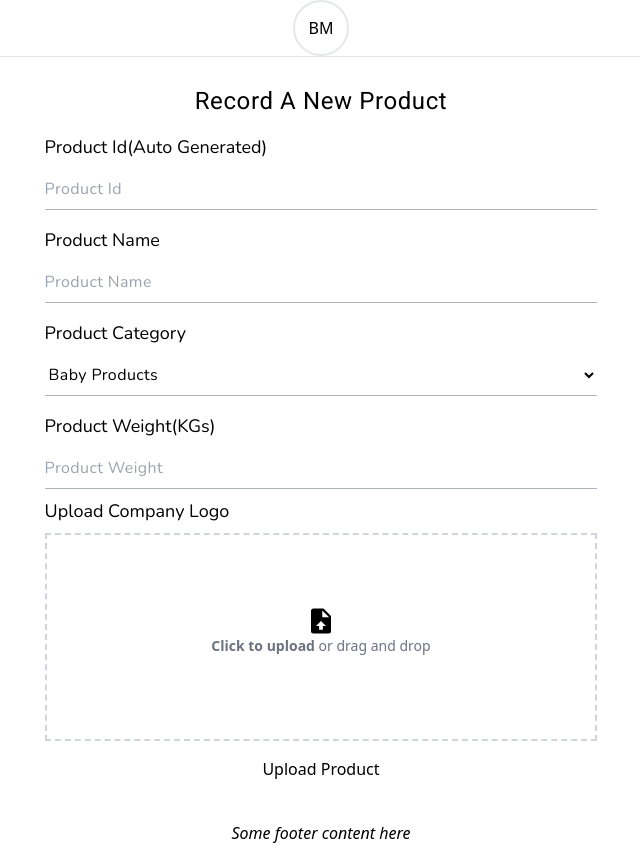
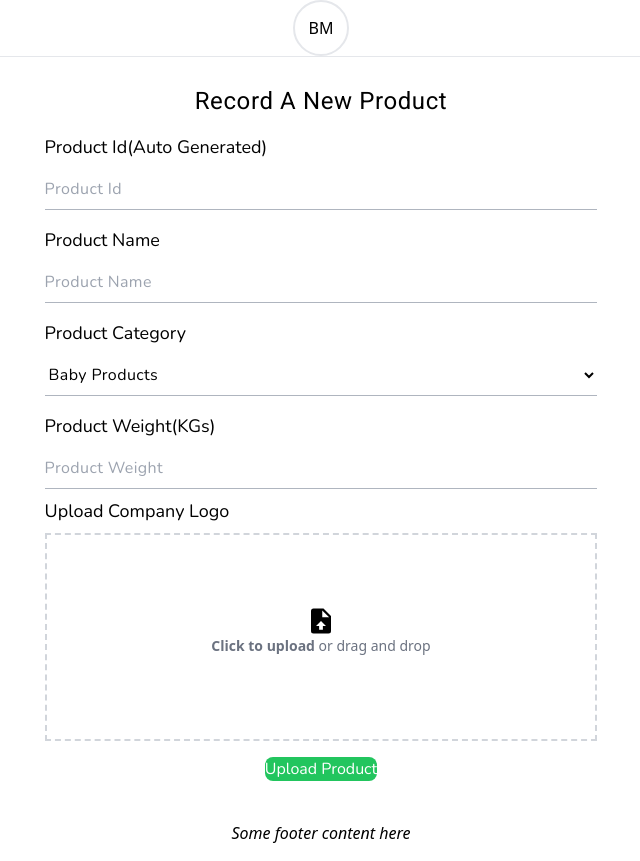
Before and after one commit to bikathi/sales-companion, a Nuxt app: page /catalog/product-upload in a window 1280 px wide. Shown: the whole page, without its empty margins (319-959 px from the left). Built offline with nearby package versions, Linux system fonts and the light colour scheme.

Commit message:
Add external styles for easier re-usability

```diff
--- a/assets/css/tailwind.css
+++ b/assets/css/tailwind.css
@@ -8,8 +8,16 @@
     .product-upload-inputs {
         @apply outline-none py-2 border-b border-b-gray-400/80 focus:border-gray-400 font-nunito tracking-wide;
     }
+
+    .generic-button {
+        @apply bg-green-500 transition-colors duration-200 ease-linear hover:bg-green-400 p-[10px] text-white rounded-lg font-nunito;
+    }
 }
 
 .product-upload-labels {
     @apply font-nunito text-lg mt-2;
 }
+
+.product-search-input {
+    @apply outline-none rounded-l-full w-full p-[10px] border self-start;
+}
```
